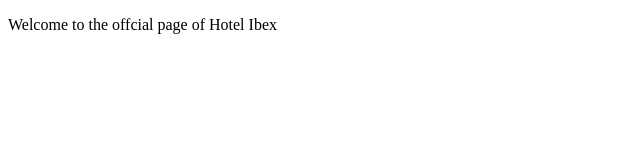
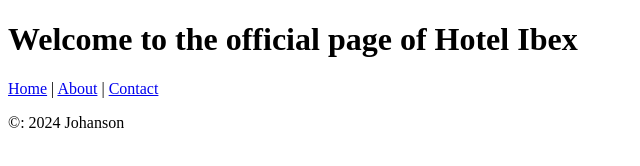
Before and after one commit to ibexcodes/JOHANSON, a plain HTML site: page index.html in a window 1280 px wide. Shown: the whole page, without its empty margins (0-640 px from the left). Drawn offline with Linux system fonts and the light colour scheme.

Commit message:
Update index.html

```diff
--- a/index.html
+++ b/index.html
@@ -1,11 +1,26 @@
 <!doctype html>
-<html>
+<html lang="en">
   <head>
+    <meta charset="UTF-8">
+    <meta name="viewport" content="width=device-width, initial-scale=1.0">
     <title>
       Hotel Ibex - Online resservation
     </title>
   </head>
 <body>
-  <p>Welcome to the offcial page of Hotel Ibex</p>
+  <header>
+    <h1>Welcome to the official page of Hotel Ibex</h1>
+    <nav>
+      <a href="index.html">Home</a> |
+      <a href="about.html">About</a> |
+      <A href="contact.html">Contact</a>
+    </nav>
+  </header>
+
+  <main>
+    <footer>
+      <p>&copy: 2024 Johanson</p>
+    </footer>
+  </main>
 </body>
 </hmtl>
```
